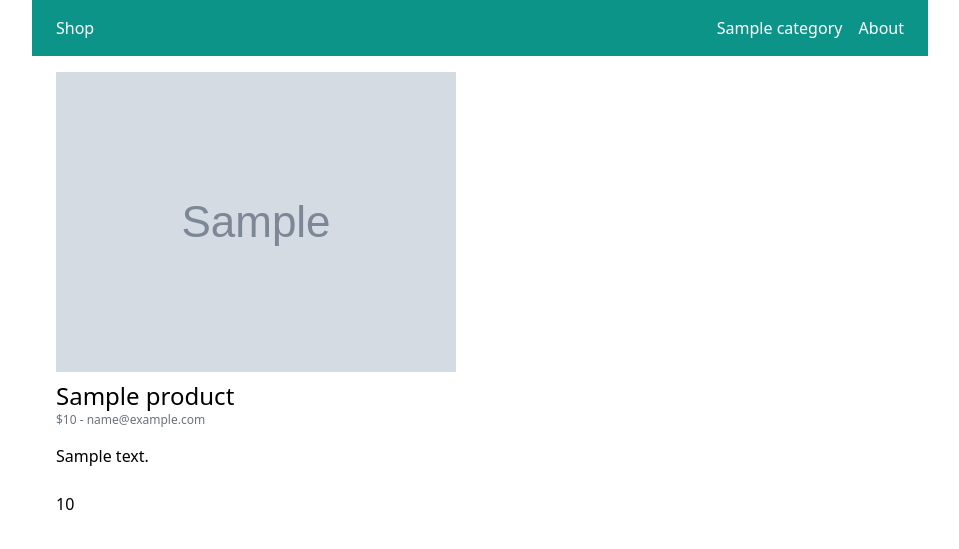
After one commit to billybboy/ecommerce-django, a Django app: a page that uses app/templates/app/base.html in a window 1280 px wide. The commit adds this page. Shown: the top 549 px of the page, without its empty margins (160-1119 px from the left). Run offline with Django 4.2, Linux system fonts and the light colour scheme; tables that the repository leaves empty hold one stand-in row (values such as "Sample post"); grey boxes marked "Sample" are stand-in pictures; some libraries are stand-ins or nearby versions.

Commit message:
added images and vendor detail page

```diff
--- a/app/templates/app/base.html
+++ b/app/templates/app/base.html
@@ -1,3 +1,5 @@
+{% load menu %}
+
 <!doctype html>
 <html>
     <head>
@@ -15,6 +17,7 @@
             </div>
 
             <div class="menu">
+                {% menu %}
                 <a href="{% url 'app:about' %}" class="text-white">About</a>
             </div>
         </nav>
--- /dev/null
+++ b/app/templates/app/menu.html
@@ -0,0 +1,3 @@
+{% for category in categories %}
+    <a href="{% url 'category:category_detail' category.slug %}" class="text-white mx-3">{{ category.title }}</a>
+{% endfor %}
--- a/category/models.py
+++ b/category/models.py
@@ -21,8 +21,12 @@ class Product(models.Model):
     slug = models.SlugField(max_length=50)
     description = models.TextField(blank=True)
     price = models.IntegerField()
+    image = models.ImageField(upload_to='uploads/product_images/', blank=True)
     created_at = models.DateTimeField(auto_now_add=True)
     updated_at = models.DateTimeField(auto_now=True)
 
     def __str__(self):
         return self.title
+
+    def get_display_price(self):
+        return self.price
--- /dev/null
+++ b/category/templates/category/product_detail.html
@@ -0,0 +1,27 @@
+{% extends 'app/base.html' %}
+
+{% block title %}
+    {{ product.title }}
+{% endblock %}
+
+{% block content %}
+    {% if product.image %}
+    <div class="image mb-2">
+        <img src="{{ product.image.url }}" alt="Image of {{ product.title }}">
+    </div>
+    {% endif %}
+    <h1 class="text-2xl">{{ product.title }}</h1>
+
+    <div class="text-xs text-gray-500">
+        ${{ product.get_display_price }}
+        -
+        <a href="{% url 'userprofile:vendor_detail' product.user.id%}">{% firstof product.user.get_full_name product.user.email %}</a>
+    </div>
+
+    {% if product.description %}
+        <p class="mt-4 mb-6">
+            {{ product.description }}
+        </p>
+    {% endif %}
+    <p>{{ product.price }}</p>
+{% endblock %}
--- /dev/null
+++ b/category/templatetags/menu.py
@@ -0,0 +1,15 @@
+"""
+customized menu tag
+"""
+
+from django import template
+from category.models import Category
+
+register = template.Library()
+
+@register.inclusion_tag('app/menu.html')
+def menu():
+    categories = Category.objects.all()
+    return {
+        'categories': categories
+    }
--- /dev/null
+++ b/category/urls.py
@@ -0,0 +1,9 @@
+from django.urls import path
+from . import views
+
+app_name = 'category'
+
+urlpatterns = [
+    path('<slug:slug>/', views.category_detail, name='category_detail'),
+    path('<slug:category_slug>/<slug:slug>/', views.product_detail, name='product_detail')
+]
--- a/category/views.py
+++ b/category/views.py
@@ -1,3 +1,19 @@
-from django.shortcuts import render
+from django.shortcuts import render, get_object_or_404
+from .models import Product, Category
 
-# Create your views here.
+
+def category_detail(request, slug):
+    category = get_object_or_404(Category, slug=slug)
+    products = category.products.all()
+    return render(request, 'category/category_detail.html',{
+        'category': category,
+        'products': products
+    })
+
+
+def product_detail(request, category_slug, slug):
+    product = get_object_or_404(Product, slug=slug)
+
+    return render(request, 'category/product_detail.html', {
+        'product': product
+    })
--- a/hello/settings.py
+++ b/hello/settings.py
@@ -119,6 +119,8 @@ USE_TZ = True
 # https://docs.djangoproject.com/en/4.2/howto/static-files/
 
 STATIC_URL = 'static/'
+MEDIA_URL = 'media/'
+MEDIA_ROOT = BASE_DIR / 'media'
 
 # Default primary key field type
 # https://docs.djangoproject.com/en/4.2/ref/settings/#default-auto-field
--- a/hello/urls.py
+++ b/hello/urls.py
@@ -16,8 +16,12 @@ Including another URLconf
 """
 from django.contrib import admin
 from django.urls import path, include
+from django.conf import settings
+from django.conf.urls.static import static
 
 urlpatterns = [
     path('admin/', admin.site.urls),
-    path('', include('app.urls'))
-]
+    path('', include('userprofile.urls')),
+    path('', include('app.urls')),
+    path('', include('category.urls')),
+] + static(settings.MEDIA_URL, document_root=settings.MEDIA_ROOT)
--- /dev/null
+++ b/requirements.txt
@@ -0,0 +1,2 @@
+django 4.2.2
+pillow 9.5.0
--- /dev/null
+++ b/userprofile/urls.py
@@ -0,0 +1,9 @@
+from django.urls import path
+from . import views
+
+
+app_name = 'userprofile'
+
+urlpatterns = [
+    path('vendor/<int:pk>/', views.vendor_detail, name='vendor_detail')
+]
```
Also changed, not shown: app/templates/app/index.html (+12 -2 lines), category/templates/category/category_detail.html (added, +23 -0 lines), userprofile/templates/userprofile/vendor_detail.html (added, +21 -0 lines), userprofile/views.py (+7 -1 lines), category/migrations/0003_product_image.py (added), category/templatetags/__init__.py (added), media/uploads/product_images/laptop.jpg (added).
